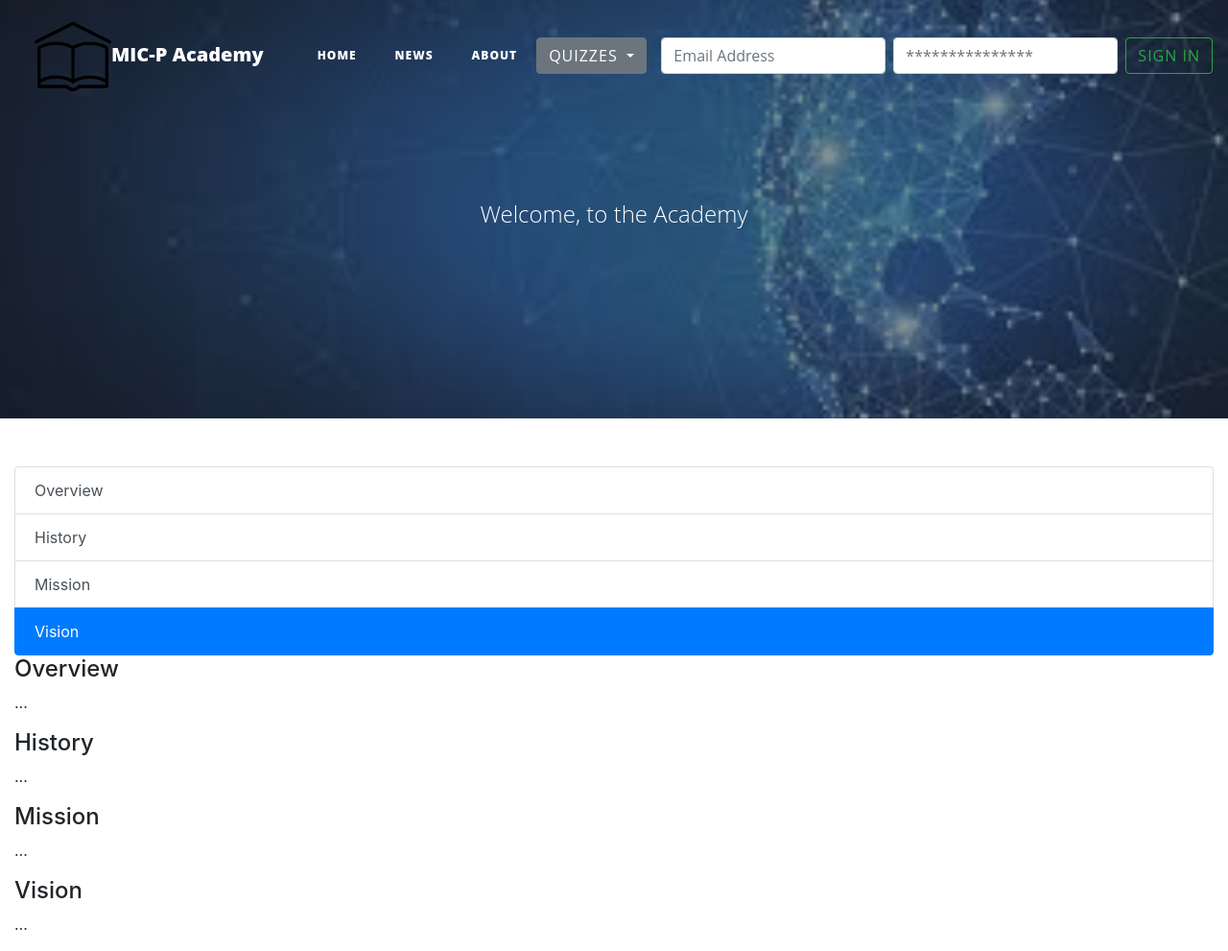
After one commit to chainuser1/micpschool, a Django app: page /about/ in a window 1280 px wide. The commit adds this page. Shown: the whole page at 96% size. Run offline with Django 3.2, Linux system fonts and the light colour scheme; data comes from the database, SQL or seed files in the repository; parts of the project's set-up code (start-up, migrations or seed data) failed here and were passed over; some libraries are stand-ins or nearby versions.

Commit message:
Make about page

```diff
--- /dev/null
+++ b/about/templates/about/index.html
@@ -0,0 +1,19 @@
+{% extends 'exams/index.html' %}
+{% block content %}
+	<div id="list-example" class="list-group">
+		<a class="list-group-item list-group-item-action" href="#overview">Overview</a>
+		<a class="list-group-item list-group-item-action" href="#history">History</a>
+		<a class="list-group-item list-group-item-action" href="#mission">Mission</a>
+		<a class="list-group-item list-group-item-action" href="#vision">Vision</a>
+	</div>
+	<div data-spy="scroll" data-target="#list-example" data-offset="0" class="scrollspy-example">
+		<h4 id="overview">Overview</h4>
+		<p>...</p>
+		<h4 id="history">History</h4>
+		<p>...</p>
+		<h4 id="mission">Mission</h4>
+		<p>...</p>
+		<h4 id="vision">Vision</h4>
+		<p>...</p>
+	</div>
+{%endblock%}
--- /dev/null
+++ b/about/urls.py
@@ -0,0 +1,8 @@
+from django.urls import path
+from django.contrib import admin
+from . import views
+app_name='about'
+
+urlpatterns = [
+   path('',views.view_page, name='view_page'),
+]
--- a/about/views.py
+++ b/about/views.py
@@ -1,3 +1,6 @@
 from django.shortcuts import render
 
 # Create your views here.
+
+def view_page(request):
+	return render(request,'about/index.html')
--- a/exams/templates/exams/index.html
+++ b/exams/templates/exams/index.html
@@ -38,6 +38,7 @@
               <ul class="navbar-nav mr-auto">
                 <li class="nav-item"><a class="nav-link" href="{% url 'master' %}">Home</a></li>
                 <li class="nav-item"><a class="nav-link" href="#news-developing">News</a></li>
+                <li class="nav-item"><a class="nav-link" href="{% url 'about:view_page' %}">About</a></li>
                 {% if request.user|has_group:'Administrator'%}
                   <li class="nav-item"><a class="nav-link" href="{% url 'admin:index' %}" style="color: hsla(182, 57%, 42%, 1);">Administrator Dashboard</a></li>
                 {% endif %}
--- a/micpschool/settings.py
+++ b/micpschool/settings.py
@@ -69,6 +69,7 @@ INSTALLED_APPS = [
      'exams',
      'login',
      'static',
+     'about',
 ]
 
 MIDDLEWARE = [
--- a/micpschool/urls.py
+++ b/micpschool/urls.py
@@ -30,5 +30,6 @@ urlpatterns = [
     path('', views.master, name='master'),
     path('exams/', include('exams.urls')),
     path('news/', include('news.urls')),
-    path('login/', include('login.urls'))
+    path('login/', include('login.urls')),
+    path('about/', include('about.urls')),
 ]
```
